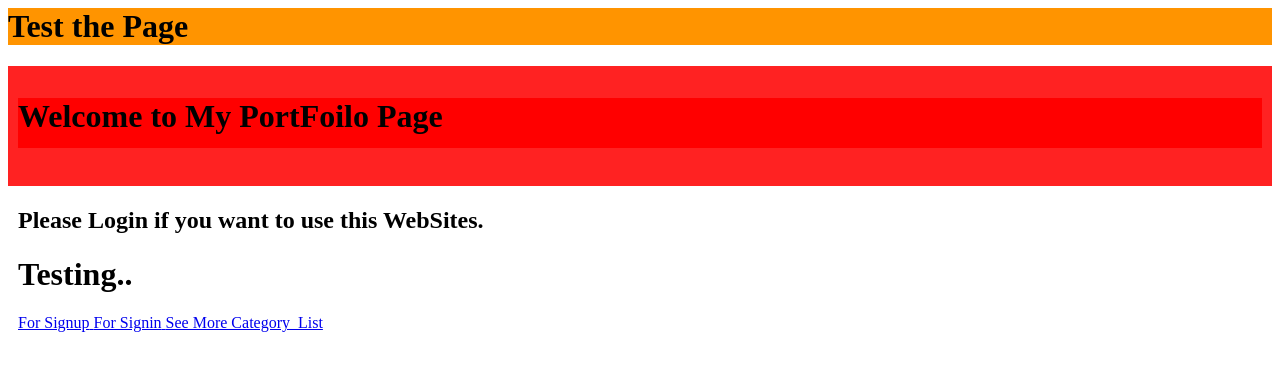
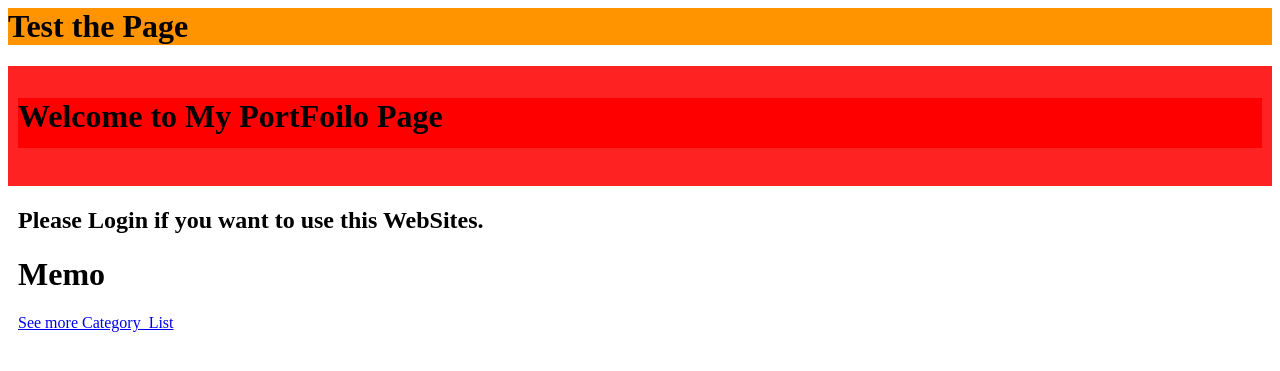
Before and after one commit to GeonwooVincentKim/Django_Pytorch_Project, a Django app: template Main/Sub/templates/signup/sign.html in a window 1280 px wide. Shown: the top 371 px of the page. Run offline with Django 3.2, Linux system fonts and the light colour scheme; the template is opened without the code that fills it, so the values that code supplies are empty; some libraries are stand-ins or nearby versions.

Commit message:
Solved cannot Redirects to 'sign.html' Contents

```diff
--- a/Main/Sub/templates/index.html
+++ b/Main/Sub/templates/index.html
@@ -35,12 +35,14 @@
                 <h2>Please Login if you want to use this WebSites.</h2>
                 {% block sign_content %}
                 <a href="{% url 'sign' %}">
-                    <span>Testing..</span>
+                    <p>Go to Sign-in or Sign-up</p>
+                    <span class="glyphicon glyphicon-log-in"></span>
                 </a>
                 {% endblock %}
                 {% block category_list %}
                 <a href="{% url 'category_list' %}">
-                    <span>See More Category_List</span>
+                    <p>See more Category_List</p>
+                    <span class="glyphicon glyphicon-search"></span>
                 </a>
                 {% endblock %}
             </div>
--- a/Main/Sub/templates/signup/sign.html
+++ b/Main/Sub/templates/signup/sign.html
@@ -1,15 +1,5 @@
 {% extends "index.html" %}
-{% block title %} Sign Up {% endblock %}
+{% block title %} Sign {% endblock %}
 {% block sign_content %}
-    <h1>Testing..</h1>
-    {% block signup_content %}
-    <a href="{% url 'signup' %}" class="top-signup">
-        <span>For Signup</span>
-    </a>
-    {% endblock %}
-    {% block signin_content %}
-    <a href="{% url 'signin' %}" class="top-signin">
-        <span>For Signin</span>
-    </a>
-    {% endblock %}
+    <h1>Memo</h1>
 {% endblock %}
--- a/Main/Sub/urls.py
+++ b/Main/Sub/urls.py
@@ -1,6 +1,6 @@
 from .views import *
 from django.contrib import admin
-from django.urls import path
+from django.urls import path, include
 from django.views import *
 from . import views
 
@@ -8,8 +8,10 @@ from . import views
 # app_name = 'myapp'
 urlpatterns = [
     # path('', test),
-    path('post/sign/', views.Signup.as_view(), name='sign'),
-    # path('post/sign/signup', ),
+    path('post/', include('django.contrib.auth.urls')),
+
+    path('post/sign/', sign, name='sign'),
+    path('post/sign/signup', views.Signup.as_view(), name='signup'),
     path('categories/', category_list, name='category_list'),
     # path('categories/<pk>', category_detail),
     path('', post_list),
```
Also changed, not shown: Main/Sub/templates/signup/signout.html (added, +10 -0 lines), Main/Sub/views.py (+7 -3 lines).
